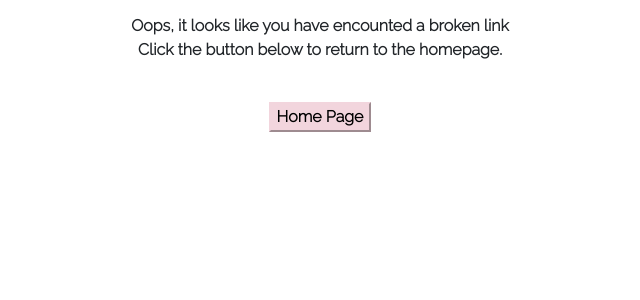
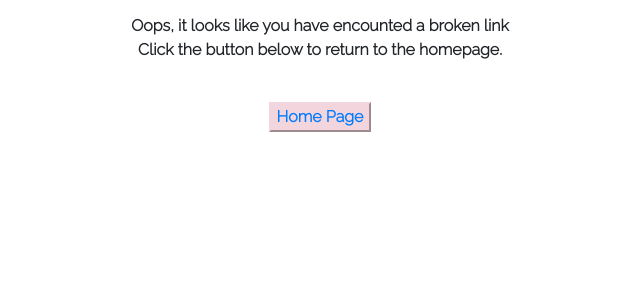
Before and after one commit to NatalieLockyer/the_beauty_box, a Django app: page /error/ in a window 1280 px wide. Shown: the part 351-651 px from the top of the page, without its empty margins (320-960 px from the left). Run offline with Django 3.2, Linux system fonts and the light colour scheme; parts of the project's set-up code (start-up, migrations or seed data) failed here and were passed over; some libraries are stand-ins or nearby versions.

Commit message:
styled button on error page

```diff
--- a/error/templates/error_page/404.html
+++ b/error/templates/error_page/404.html
@@ -18,7 +18,9 @@
             <hr class="w-50 mb-1">
             <p class="font p-4">Oops, it looks like you have encounted a broken link <br>
                 Click the button below to return to the homepage.</p>
-            <button type="submit" class="font btn-pink" href="{% url 'home' %}">Home Page</button>
+            <button type="submit" class="font btn-pink">
+                <a href="{% url 'home' %}">Home Page</a>
+            </button>
         </div>
     </div>
 
```
